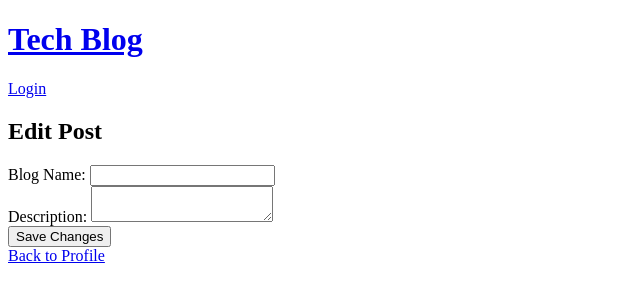
After one commit to allexortiz/tech-blo, a Node project: template views/editPost.handlebars in a window 1280 px wide. The commit adds this page. Shown: the top 302 px of the page, without its empty margins (0-640 px from the left). Run offline with Node 20 templates, Linux system fonts and the light colour scheme; the template is opened without the code that fills it, so the values that code supplies are empty; some libraries are stand-ins or nearby versions.

Commit message:
created edit button and form handler. added editPost.handlebars file.

```diff
--- a/public/js/profile.js
+++ b/public/js/profile.js
@@ -53,6 +53,39 @@ const delButtonHandler = async (event) => {
   }
 };
 
+const editFormHandler = async (event) => {
+  event.preventDefault();
+
+  // Collect values from the edit form
+  const name = document.querySelector('#blog-name').value.trim();
+  const description = document.querySelector('#blog-desc').value.trim();
+  const postId = document.querySelector('#current-post').getAttribute('data-id');
+
+  // Check if name and description are provided
+  if (name && description) {
+    // Send a PUT request to the API endpoint for editing the post
+    const response = await fetch(`/api/posts/${postId}`, {
+      method: 'PUT',
+      body: JSON.stringify({ title: name, description }),
+      headers: {
+        'Content-Type': 'application/json',
+      },
+    });
+
+    // If successful, redirect the browser to the updated post
+    if (response.ok) {
+      console.log('Blog post edited successfully!');
+      document.location.replace(`/post/${postId}`);
+    } else {
+      // Display an alert with a failure message
+      alert('Failed to edit blog post');
+    }
+  }
+};
+
 // Adding event listeners to the form submission and delete button click
 document.querySelector('.new-blog-form').addEventListener('submit', newFormHandler);
+// Adding an event listener to the edit form
 document.querySelector('.blog-list').addEventListener('click', delButtonHandler);
+// Adding an event listener to the edit form
+document.querySelector('.edit-blog-form').addEventListener('submit', editFormHandler);
--- /dev/null
+++ b/views/editPost.handlebars
@@ -0,0 +1,20 @@
+<div class="container">
+    <h2>Edit Post</h2>
+
+    <form class="form edit-blog-form" method="POST">
+        <div class="form-group">
+            <label for="blog-name">Blog Name:</label>
+            <input class="form-input" type="text" id="blog-name" name="blog-name" value="{{title}}" />
+        </div>
+        <div class="form-group">
+            <label for="blog-desc">Description:</label>
+            <textarea class="form-input" id="blog-desc" name="blog-desc">{{description}}</textarea>
+        </div>
+        <div class="form-group">
+            <button type="submit" class="btn btn-primary">Save Changes</button>
+        </div>
+    </form>
+
+    <a href="/profile">Back to Profile</a>
+
+    <script src="./js/profile.js"></script>
--- a/views/profile.handlebars
+++ b/views/profile.handlebars
@@ -34,6 +34,8 @@
             </div>
             <div class="col-md-4">
                 <button class="btn btn-sm btn-danger" data-id="{{post.id}}">DELETE</button>
+                <!-- Change to hyperlink for the EDIT button -->
+                <a href="/post/edit/{{post.id}}" class="btn btn-sm btn-primary">EDIT</a>
             </div>
         </div>
         {{/each}}
```
Also changed, not shown: controllers/api/postRoutes.js (+57 -8 lines).
